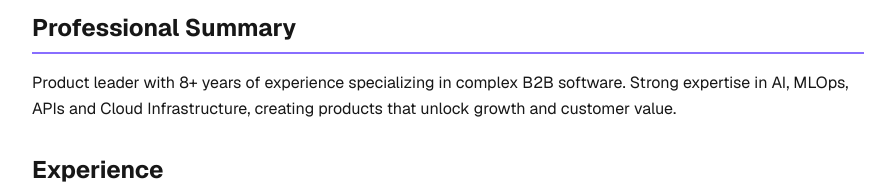
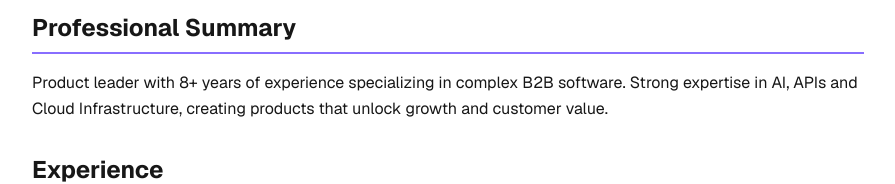
Before and after one commit to panostim/panostim.github.io, a Next.js app: page / in a window 1280 px wide. Shown: the part 194-378 px from the top of the page, without its empty margins (192-1087 px from the left). Built offline with nearby package versions, Linux system fonts and the light colour scheme.

Commit message:
Update professional summary in page.tsx
Removed mention of MLOps from the professional summary.

```diff
--- a/app/page.tsx
+++ b/app/page.tsx
@@ -14,7 +14,7 @@ export default function CVPage() {
             <h2 className="text-2xl font-bold text-primary mb-4 border-b-2 border-accent pb-2">Professional Summary</h2>
             <p className="text-foreground leading-relaxed">
               Product leader with 8+ years of experience specializing
-              in complex B2B software. Strong expertise in AI, MLOps, APIs and Cloud Infrastructure, creating
+              in complex B2B software. Strong expertise in AI, APIs and Cloud Infrastructure, creating
               products that unlock growth and customer value.
             </p>
           </section>
```
